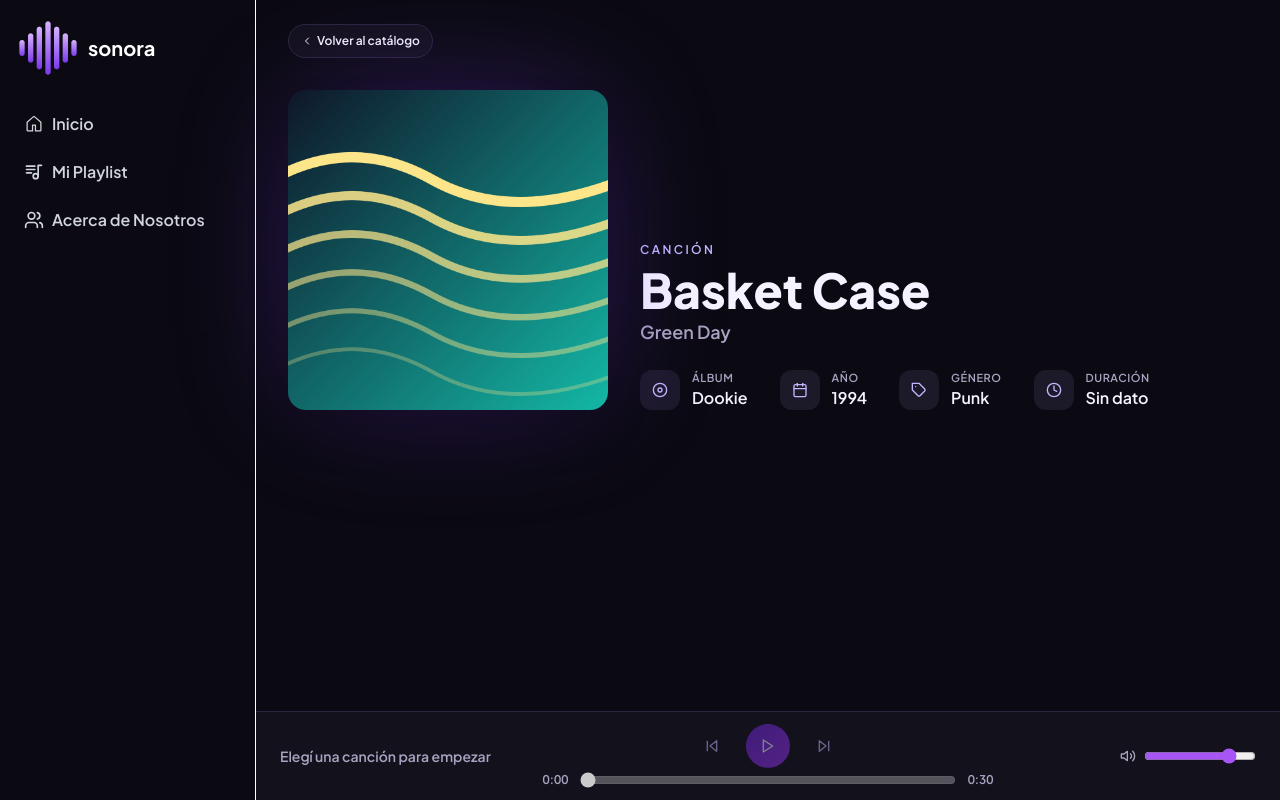
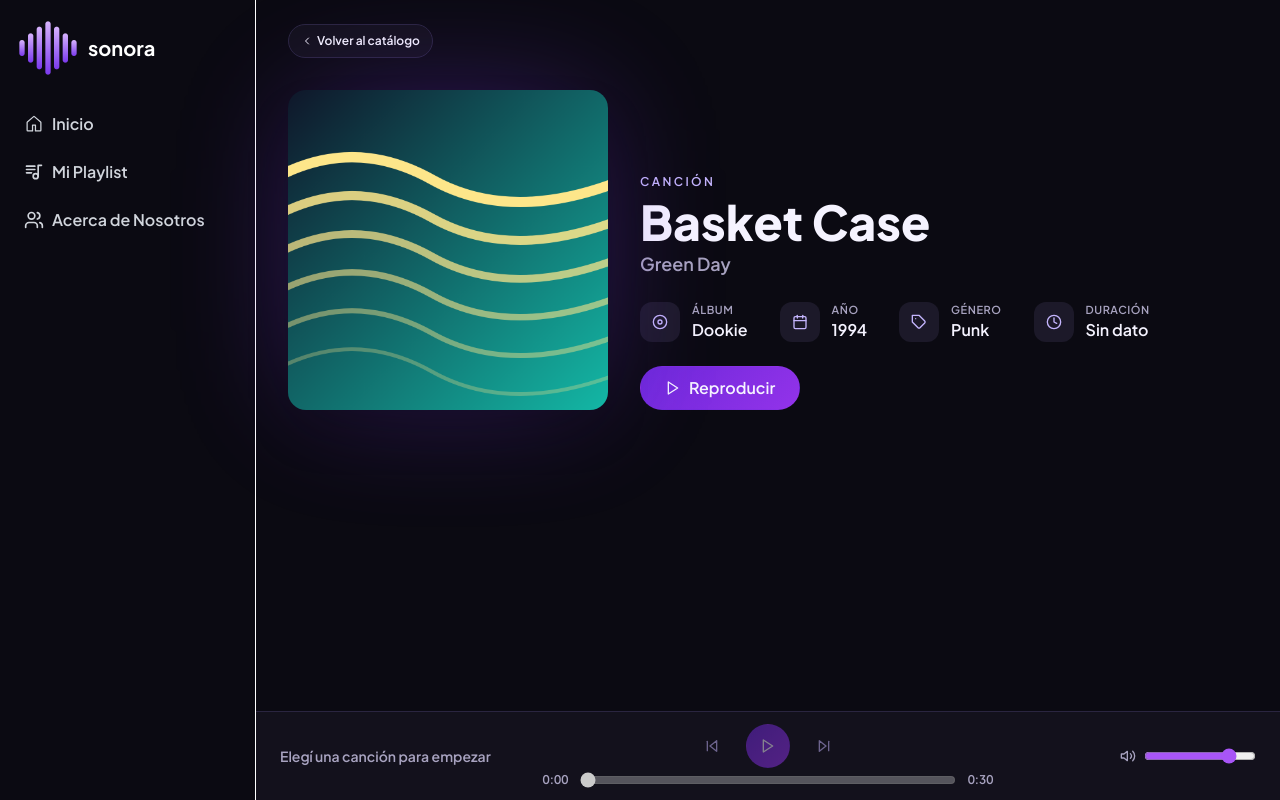
Before and after one commit to luciollanos1234-eng/sonora, a React (Vite) app: page /detalle/basket-case in a window 1280 px wide. Shown: the top 800 px of the page. Built offline with nearby package versions, Linux system fonts and the light colour scheme; no server answers.

Commit message:
feat(detalle): agrega botón reproducir o pausar conectado al reproductor

```diff
--- a/src/pages/Detail.tsx
+++ b/src/pages/Detail.tsx
@@ -1,13 +1,17 @@
 import { Link, useParams } from "react-router-dom";
-import { FiChevronLeft, FiDisc, FiCalendar, FiTag, FiClock } from "react-icons/fi";
+import { FiChevronLeft, FiDisc, FiCalendar, FiTag, FiClock, FiPause, FiPlay } from "react-icons/fi";
 import { getSongs } from "../data/initialize";
 import Cover from "../components/songs/Cover";
 import { formatTime } from "../utils/formatTime";
+import { Button } from "../components/ui/Button";
+import { usePlayer } from "../context/usePlayer";
 
 const Detail = () => {
   const { id } = useParams();
   // Busca la canción por el id de la URL en sonora_songs
   const song = getSongs().find((s) => s.id === id);
+  const { currentSong, isPlaying, playSong, pause } = usePlayer();
+  const isThisPlaying = !!song && currentSong?.id === song.id && isPlaying;
 
   return (
     <section className="px-4 py-6 sm:px-8">
@@ -68,6 +72,16 @@ const Detail = () => {
                 </div>
               </div>
             </dl>
+
+            <div className="mt-6 flex flex-col gap-3 sm:flex-row">
+              <Button
+                onClick={() => (isThisPlaying ? pause() : playSong(song))}
+                className="rounded-[var(--radius-pill)] px-6"
+              >
+                {isThisPlaying ? <FiPause aria-hidden="true" /> : <FiPlay aria-hidden="true" />}
+                {isThisPlaying ? "Pausar" : "Reproducir"}
+              </Button>
+            </div>
           </div>
         </div>
       ) : (
```
